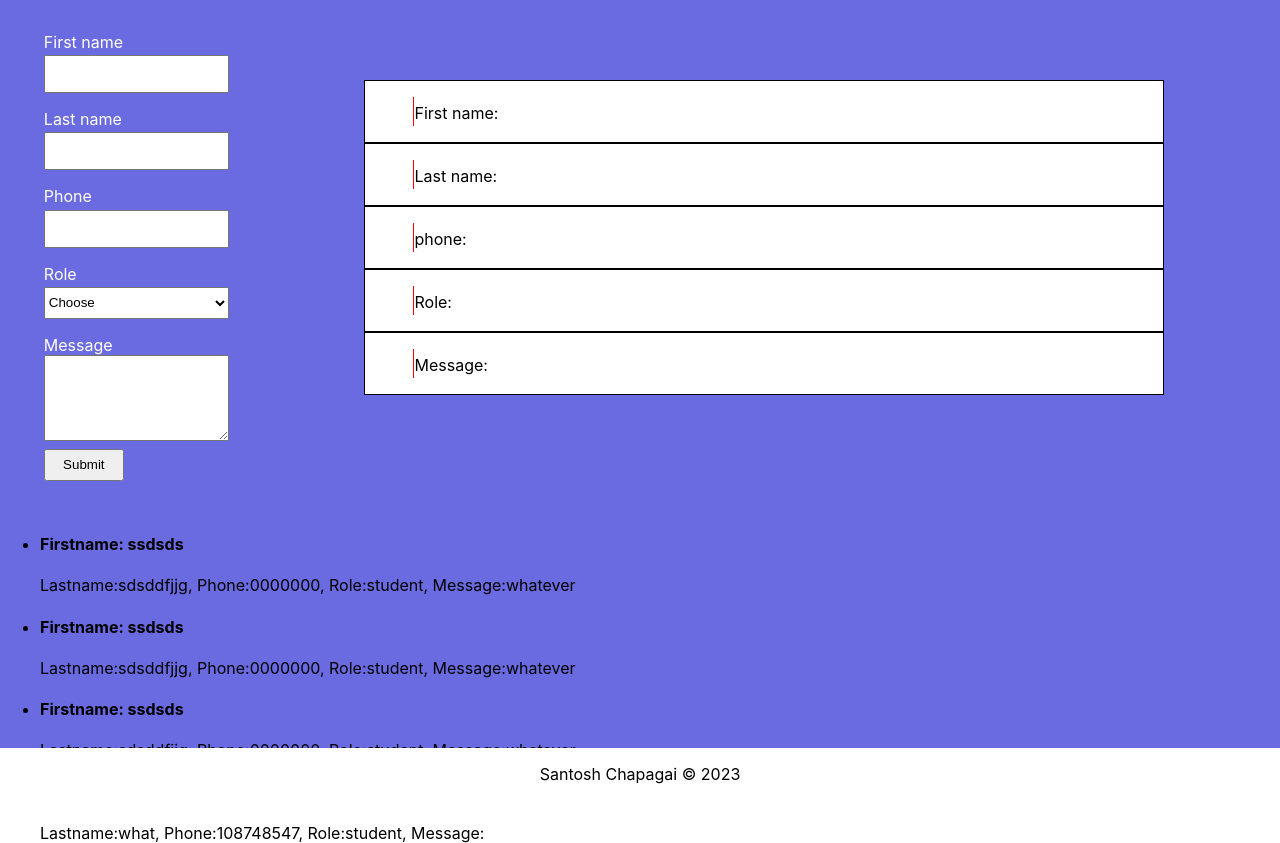
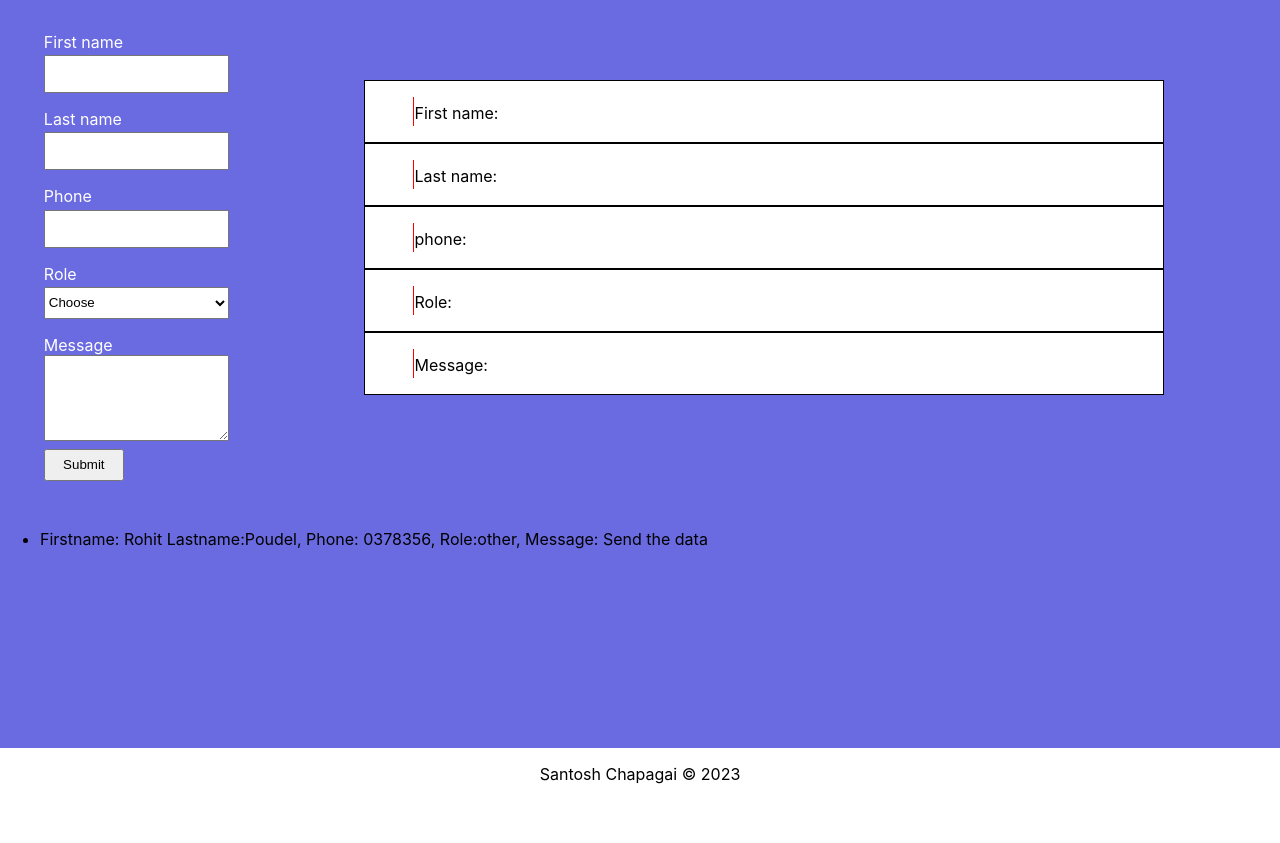
Before and after one commit to SantoshChapagai/form, a React (Create React App) app: page / in a window 1280 px wide. After the commit the page ends 800 px from the top, so only its background shows below. Built offline with nearby package versions, Linux system fonts and the light colour scheme; data requests are answered from the project's data file; a web font is replaced by a local one.

Commit message:
updating handler to hide modal

```diff
--- a/db.json
+++ b/db.json
@@ -1,36 +1,12 @@
 {
   "posts": [
     {
-      "id": 1,
-      "firstname": "ssdsds",
-      "lastname": "sdsddfjjg",
-      "phone": "0000000",
-      "role": "student",
-      "message": "whatever"
-    },
-    {
-      "id": 2,
-      "firstname": "ssdsds",
-      "lastname": "sdsddfjjg",
-      "phone": "0000000",
-      "role": "student",
-      "message": "whatever"
-    },
-    {
-      "id": 3,
-      "firstname": "ssdsds",
-      "lastname": "sdsddfjjg",
-      "phone": "0000000",
-      "role": "student",
-      "message": "whatever"
-    },
-    {
-      "firstname": "santosh",
-      "lastname": "what",
-      "phone": "108748547",
-      "role": "student",
-      "message": "",
-      "id": 4
+      "firstname": "Rohit",
+      "lastname": "Poudel",
+      "phone": "0378356",
+      "role": "other",
+      "message": "Send the data",
+      "id": 1
     }
   ]
 }
--- a/src/App.js
+++ b/src/App.js
@@ -36,8 +36,7 @@ class App extends Component {
       .catch(error => {
         console.error(error);
       });
-  }
-  abortHandler = () => {
+
     this.setState({
       showModal: false,
       note: {
@@ -48,6 +47,11 @@ class App extends Component {
         message: '',
       },
       data: []
+    })
+  }
+  abortHandler = () => {
+    this.setState({
+      showModal: false
     })
   }
 
--- a/src/components/Post.jsx
+++ b/src/components/Post.jsx
@@ -5,7 +5,7 @@ const Post = (props) => {
   return (
     <div>
       <ul>
-        {props.data.map(note => <li key={note.id}><h4>Firstname: {note.firstname}</h4> Lastname:{note.lastname}, Phone:{note.phone}, Role:{note.role}, Message:{note.message}</li>)}
+        {props.data.map(note => <li key={note.id}>Firstname: {note.firstname} Lastname:{note.lastname}, Phone: {note.phone}, Role:{note.role}, Message: {note.message}</li>)}
       </ul>
 
     </div>
```
